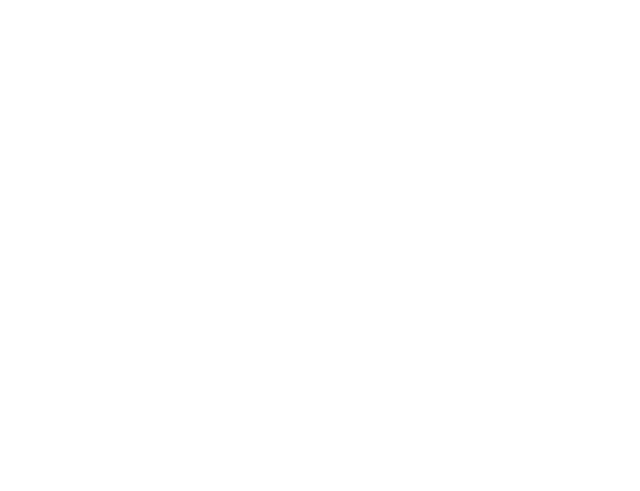
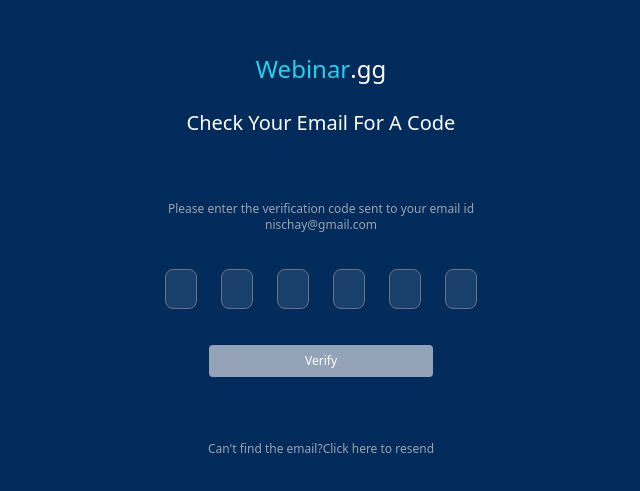
Before and after one commit to dev-nischay/frontend-lab, a React (Vite) app in the folder WebinarFlow/: page /confirm in a window 1280 px wide. Before the commit this address had no page. Shown: the part 147-638 px from the top of the page, without its empty margins (319-959 px from the left). Built offline with nearby package versions, Linux system fonts and the light colour scheme.

Commit message:
added otp ui

```diff
--- a/WebinarFlow/src/App.jsx
+++ b/WebinarFlow/src/App.jsx
@@ -4,7 +4,7 @@
 import SignIn from "./pages/SignIn";
 import Signup from "./pages/Signup";
 import AuthLayout from "./layouts/AuthLayout";
-import MainLayout from "./layouts/MainLayout";
+import Otp from "./pages/Otp";
 
 function App() {
   return (
@@ -14,6 +14,7 @@
           <Route element={<AuthLayout />}>
             <Route path="/" element={<Signup />} />
             <Route path="/signin" element={<SignIn />} />
+            <Route path="/confirm" element={<Otp />} />
           </Route>
         </Routes>
       </BrowserRouter>
--- a/WebinarFlow/src/layouts/AuthLayout.jsx
+++ b/WebinarFlow/src/layouts/AuthLayout.jsx
@@ -1,6 +1,5 @@
 import { Outlet, Link } from "react-router-dom";
 import Container from "../components/Container";
-import Button from "../components/Button";
 
 export default () => {
   return (
--- /dev/null
+++ b/WebinarFlow/src/pages/Otp.jsx
@@ -0,0 +1,87 @@
+import { useState } from "react";
+import Button from "../components/Button";
+
+export default () => {
+  const [otp, setOtp] = useState({
+    num1: "",
+    num2: "",
+    num3: "",
+    num4: "",
+    num5: "",
+    num6: "",
+  });
+
+  const handleChange = (e) => {
+    let { name, value } = e.target;
+
+    setOtp((prev) => {
+      return { ...prev, [name]: value };
+    });
+  };
+
+  return (
+    <>
+      <div className="flex flex-col  justify-center gap-6 items-center">
+        <div className="text-2xl">
+          <span className="text-cyan-400 font-[300] font-sans">Webinar</span>
+          .gg
+        </div>
+        <div className="font-medium text-xl">Check Your Email For A Code</div>
+        <div className="text-xs text-gray-400 mt-10 text-center">
+          Please enter the verification code sent to your email id
+          nischay@gmail.com
+        </div>
+        <div className="flex">
+          <input
+            type="text"
+            className="w-8 h-10 border border-gray-500 bg-[#18406b] m-3 rounded-lg"
+            value={otp.num1}
+            onChange={handleChange}
+            name="num1"
+          />
+          <input
+            type="text"
+            className="w-8 h-10 border border-gray-500 bg-[#18406b] m-3 rounded-lg"
+            value={otp.num2}
+            onChange={handleChange}
+            name="num2"
+          />
+          <input
+            type="text"
+            className="w-8 h-10 border border-gray-500 bg-[#18406b] m-3 rounded-lg"
+            value={otp.num3}
+            onChange={handleChange}
+            name="num3"
+          />
+          <input
+            type="text"
+            className="w-8 h-10 border border-gray-500 bg-[#18406b] m-3 rounded-lg"
+            value={otp.num4}
+            onChange={handleChange}
+            name="num4"
+          />
+          <input
+            type="text"
+            className="w-8 h-10 border border-gray-500 bg-[#18406b] m-3 rounded-lg"
+            value={otp.num5}
+            onChange={handleChange}
+            name="num5"
+          />
+
+          <input
+            type="text"
+            className="w-8 h-10 border border-gray-500 bg-[#18406b] m-3 rounded-lg"
+            value={otp.num6}
+            onChange={handleChange}
+            name="num6"
+          />
+        </div>
+
+        <Button>Verify</Button>
+        <div className="text-xs text-gray-400 mt-10 text-center">
+          Can't find the email?Click here to resend
+        </div>
+      </div>
+    </>
+  );
+};
--- a/WebinarFlow/src/pages/SignIn.jsx
+++ b/WebinarFlow/src/pages/SignIn.jsx
@@ -1,3 +1,35 @@
+import Button from "../components/Button";
+import { useState } from "react";
+import { useNavigate } from "react-router-dom";
+import { saveEmail, credentials } from "../store/authStore";
+
 export default () => {
-  return <>tests</>;
+  const [input, setInput] = useState("");
+  const nav = useNavigate();
+
+  const handleChange = () => {
+    saveEmail({
+      email: input,
+    });
+    nav("/confirm");
+  };
+  return (
+    <div className="flex flex-col justify-center gap-8 items-center">
+      <div className="text-2xl">
+        <span className="text-cyan-400  font-[300] font-sans">Webinar</span>
+        .gg
+      </div>
+      <div className="font-medium text-xl mt-3">Let's Get Started</div>
+
+      <input
+        type="text"
+        className=" bg-[#18406b] py-2 pl-2 w-2/3 text-xs rounded-md"
+        value={input}
+        placeholder="Email id"
+        onChange={(e) => setInput(e.target.value)}
+      />
+      <Button onClick={handleChange}>continue</Button>
+      <div>{credentials.dob}</div>
+    </div>
+  );
 };
--- a/WebinarFlow/src/pages/Signup.jsx
+++ b/WebinarFlow/src/pages/Signup.jsx
@@ -1,12 +1,22 @@
 import { useState } from "react";
 import Button from "../components/Button";
+import { saveDob } from "../store/authStore";
+import { useNavigate } from "react-router-dom";
 export default () => {
   const [input, setInput] = useState("");
+  let nav = useNavigate();
+
+  const handleChange = () => {
+    saveDob({
+      dob: input,
+    });
+    nav("/signin");
+  };
 
   return (
-    <div className="flex flex-col justify-center gap-6 items-center">
+    <div className="flex flex-col justify-center gap-6 items-center text-center">
       <div className="text-2xl">
-        <span className="text-cyan-400 font-[300] font-sans">Webinar</span>
+        <span className="text-cyan-400 font-[300] font-sans ">Webinar</span>
         .gg
       </div>
       <div className="font-medium text-xl">Verify Your Age</div>
@@ -20,7 +30,7 @@
         placeholder="Your Birth Year"
         onChange={(e) => setInput(e.target.value)}
       />
-      <Button>continue</Button>
+      <Button onClick={handleChange}>continue</Button>
     </div>
   );
 };
```
Also changed, not shown: WebinarFlow/src/utils/validation.js (added).
